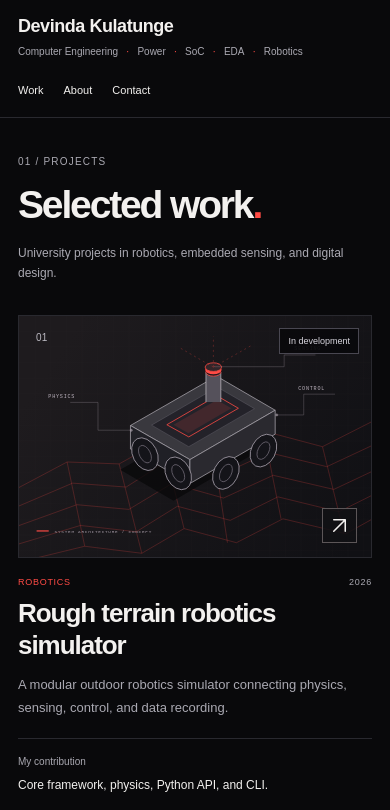
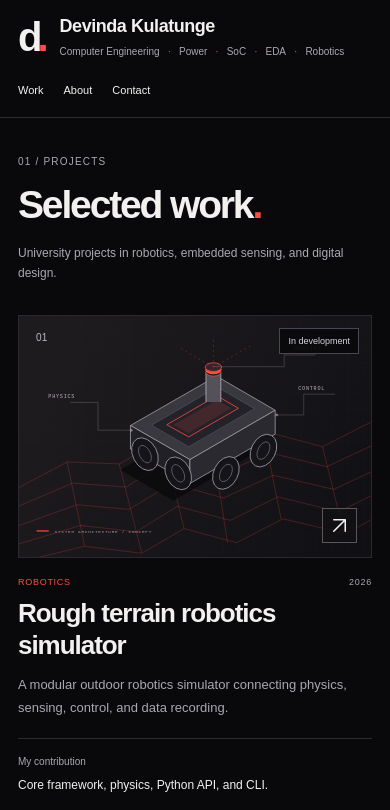
Before and after one commit to devindakulatunge/devindakulatunge.github.io, an Astro site: page / in a window 390 px wide. Shown: the top 810 px of the page. Built offline with nearby package versions, Linux system fonts and the light colour scheme; Astro itself is replaced by a stand-in of ours.

Commit message:
Restore the d. monogram beside the compact header

```diff
--- a/src/layouts/Layout.astro
+++ b/src/layouts/Layout.astro
@@ -39,11 +39,16 @@ const canonical = new URL(Astro.url.pathname, Astro.site);
     <header class="site-header">
       <div class="container header-inner">
         <a class="brand" href="/" aria-label="Devinda Kulatunge, home">
-          <span class="brand-name">{profile.name}</span>
-          <span class="brand-focus">
-            {profile.focus.map((focus) => (
-              <span>{focus}</span>
-            ))}
+          <span class="brand-mark" aria-hidden="true">
+            d<span>.</span>
+          </span>
+          <span class="brand-copy">
+            <span class="brand-name">{profile.name}</span>
+            <span class="brand-focus">
+              {profile.focus.map((focus) => (
+                <span>{focus}</span>
+              ))}
+            </span>
           </span>
         </a>
         <nav aria-label="Main navigation">
--- a/src/styles/global.css
+++ b/src/styles/global.css
@@ -113,7 +113,24 @@ ul {
   justify-content: space-between;
 }
 .brand {
-  display: block;
+  display: flex;
+  align-items: center;
+  gap: 16px;
+  min-width: 0;
+}
+.brand-mark {
+  flex-shrink: 0;
+  font-family: var(--heading);
+  font-size: 52px;
+  font-weight: 700;
+  line-height: 1;
+  letter-spacing: -7px;
+  padding-right: 6px;
+}
+.brand-mark span {
+  color: var(--red);
+}
+.brand-copy {
   min-width: 0;
 }
 .brand-name {
@@ -952,6 +969,14 @@ ul {
     gap: 9px;
     padding-block: 15px 5px;
   }
+  .brand {
+    gap: 12px;
+  }
+  .brand-mark {
+    font-size: 40px;
+    letter-spacing: -5px;
+    padding-right: 4px;
+  }
   .brand-name {
     font-size: 18px;
   }
```
